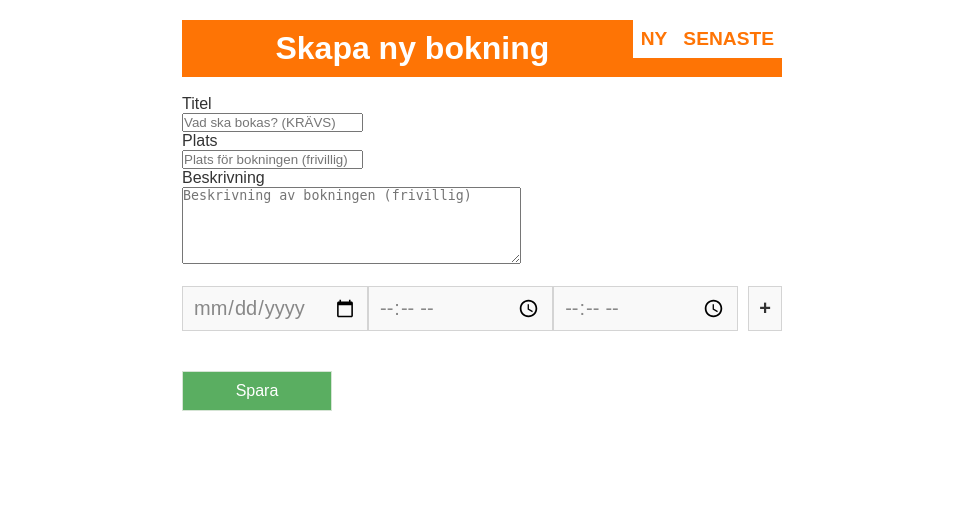
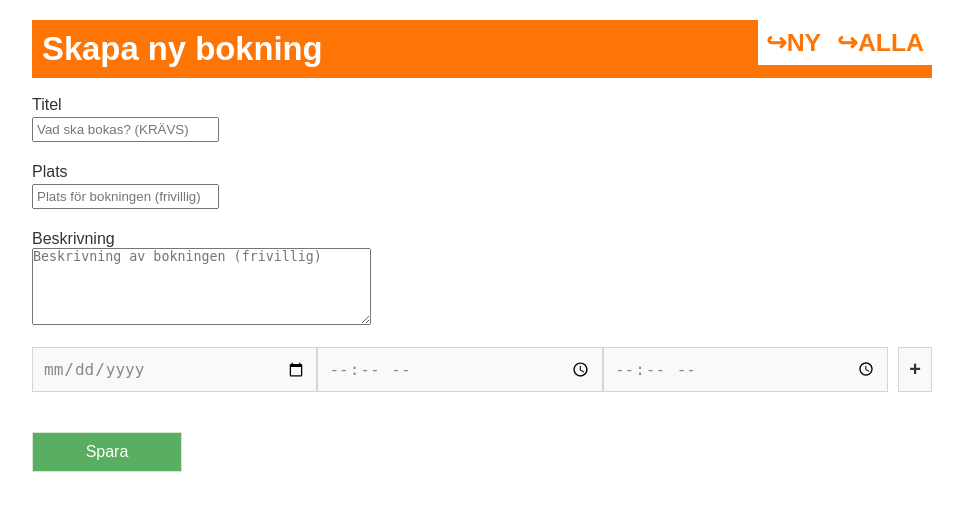
Before and after one commit to Asplund-Samuelsson/book, a Flask app: page /create/ in a window 1280 px wide. Shown: the top 511 px of the page, without its empty margins (158-1121 px from the left). Run offline with Flask 3, Linux system fonts and the light colour scheme.

Commit message:
Use responsive design to enable mobile phone usage

```diff
--- a/app.py
+++ b/app.py
@@ -58,6 +58,15 @@ def answer(booking_id, edit_name):
     edit = edit_name != ''
     b.set_context(booking_id)
 
+    booking = b.to_table(edit_name)
+    i = booking['header'].index('#')
+    booking['header'].pop(i)
+    rows = []
+    for row in booking['rows']:
+        row.pop(i)
+        rows.append(row)
+    booking['rows'] = rows
+
     if request.method == 'POST':
         if not edit:
             name = request.form['name']
@@ -79,7 +88,7 @@ def answer(booking_id, edit_name):
                     b.update_answer(occasion, name, answer)
             return redirect(url_for('show', booking_id=booking_id))
 
-    return render_template('answer.html', booking=b.to_table(edit_name), edit=edit)
+    return render_template('answer.html', booking=booking, edit=edit)
 
 
 @app.route('/comment/<booking_id>', methods=['GET', 'POST'])
--- a/src/book.py
+++ b/src/book.py
@@ -158,7 +158,7 @@ class BookingManager():
         return weekday
 
     def to_table(self, edit_name=''):
-        occasions = self.db.get_occasions(self.booking_id).sort_values(by=['date','time_start'])
+        occasions = self.db.get_occasions(self.booking_id).sort_values(by=['date', 'time_start'])
         answers = self.db.get_answers(self.booking_id)
         names = list(answers.name.unique())
         comments = self.db.get_comments(self.booking_id).sort_values(by=['time_created'])
@@ -241,7 +241,7 @@ class BookingManager():
         return bookings_list
 
     def occasions_list(self):
-        return list(self.db.get_occasions(self.booking_id).sort_values(by=['date','time_start']).occasion)
+        return list(self.db.get_occasions(self.booking_id).sort_values(by=['date', 'time_start']).occasion)
 
     def names_list(self):
         return list(self.db.get_answers(self.booking_id).name)
--- a/static/styles.css
+++ b/static/styles.css
@@ -8,25 +8,38 @@ body{
 	font-family: sans-serif;
 	min-height: 100%;
 	color: #333;
-	width:  600px;
+	width: 90%;
+	max-width:  900px;
 	margin: 0 auto;
 	padding-top: 20px;
+	font-size: 16px;
 }
 
 h1{
-	text-align: center;
+	text-align: left;
 	background: #fe7405;
 	padding: 10px;
 	color:  #fff;
+	font-size: calc(20px + 1vw);
 }
 
 .timestamp {
 	color: #999;
 	font-style: italic;
 }
+.timestamp a {
+	color: #999;
+	text-decoration: underline;
+}
 
 form{
 	width:  100%;
+}
+
+input[type=text] {
+	padding: 3px 3px;
+	margin: 3px 0;
+	box-sizing: border-box;
 }
 
 .field{
@@ -39,10 +52,10 @@ form{
 	padding: 5px 10px;
 	width: 100%;
 	border: none;
-	 border: thin solid #d4d4d4;
-	font-size: 20px;
+	border: thin solid #d4d4d4;
+	font-size: 16px;
 	color: #888;
-	font-family: ubuntu, sans-serif;
+	font-family: monospace;
 	background-color: #f9f9f9;
 }
 .field input:focus{
@@ -135,6 +148,12 @@ th, td {
 	padding-right: 5px;
 }
 
+table.show {
+    display: block;
+    overflow-x: scroll;
+    white-space: nowrap;
+}
+
 th.pen a {
 	display:block;
 	text-decoration:none;
@@ -155,7 +174,7 @@ transform:
 }
 th.rotate {
 	/* Something you can count on */
-	height: 100px;
+	height: 140px;
 	white-space: nowrap;
 }
 th.rotate > div {
@@ -183,7 +202,7 @@ li a {
 	display: block;
 	padding: 8px;
 	background-color: #ffffff;
-	font-size: 1.2em;
+	font-size: calc(12px + 1vw);
 	text-decoration: none;
 	color: #fe7405;
 	font-weight: bold;
--- a/templates/base.html
+++ b/templates/base.html
@@ -2,13 +2,14 @@
 <html lang="en">
 <head>
     <meta charset="UTF-8">
+    <meta name="viewport" content="width=device-width, initial-scale=1.0">
     <link rel="stylesheet" href="{{ url_for('static', filename='styles.css') }}">
     <title>{% block title %} {% endblock %}</title>
 </head>
 <body>
     <ul>
-        <li><a href="{{ url_for('index') }}">SENASTE</a></li>
-        <li><a href="{{ url_for('create') }}">NY</a></li>
+        <li><a href="{{ url_for('index') }}">&#x21AA;ALLA</a></li>
+        <li><a href="{{ url_for('create') }}">&#x21AA;NY</a></li>
     </ul>
     <div class="content">
         {% for message in get_flashed_messages() %}
--- a/templates/comment.html
+++ b/templates/comment.html
@@ -9,6 +9,7 @@
         <input type="text" name="name"
                placeholder="Ditt namn"
                value="{{ request.form['name'] }}"></input>
+        <br>
         <br>
         <label for="comment">Kommentar</label>
         <br>
--- a/templates/create.html
+++ b/templates/create.html
@@ -10,14 +10,14 @@
                placeholder="Vad ska bokas? (KRÄVS)"
                value="{{ request.form['title'] | default(booking['title']) }}"></input>
         <br>
-
+        <br>
         <label for="title">Plats</label>
         <br>
         <input type="text" name="location"
                placeholder="Plats för bokningen (frivillig)"
                value="{{ request.form['location'] | default(booking['location']) }}"></input>
         <br>
-
+        <br>
         <label for="description">Beskrivning</label>
         <br>
         <textarea name="description"
```
Also changed, not shown: templates/answer.html (+11 -9 lines), templates/show.html (+4 -6 lines).
